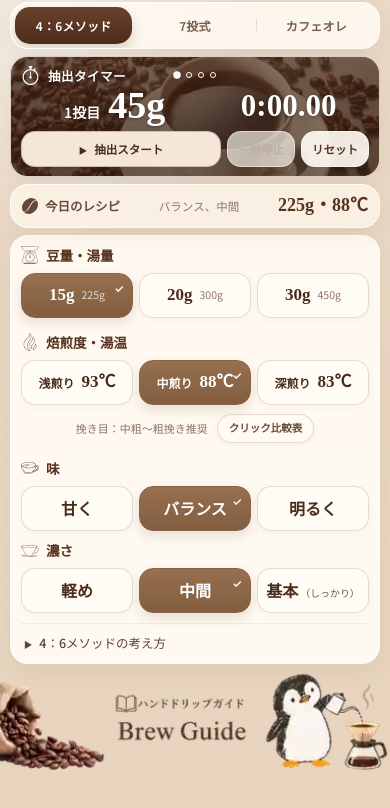
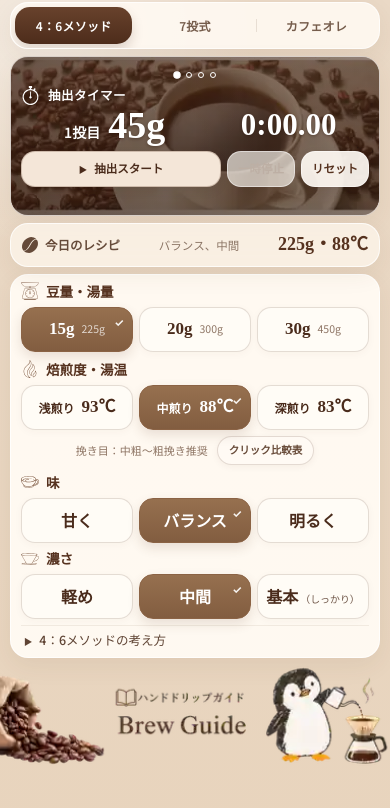
Before and after one commit to miho-kit/46-brew-guide, a plain HTML site: page index.html in a window 390 px wide. Drawn offline with Linux system fonts and the light colour scheme.

Commit message:
Match 4:6 timer height while preserving footer position

```diff
--- a/index.html
+++ b/index.html
@@ -26,6 +26,7 @@
 .range{display:none!important}
 .block.tasteBlock{margin-bottom:0!important}
 .block.strengthBlock{margin-top:8px!important}
+.fourSixTimer{min-height:160px!important;display:flex!important;flex-direction:column!important;justify-content:center!important}
 .recipe.sevenRecipe .recipeLabel{font-size:0}
 .recipe.sevenRecipe .recipeLabel:after{content:'抽出ポイント';font-size:12.5px;font-weight:600;color:#654a39}
 .recipe.sevenRecipe .recipeStyle{font-weight:700!important;color:#4a2b1b!important}
@@ -36,11 +37,19 @@
 .recipe.cafeRecipe .recipeStyle{text-align:right!important;font-weight:600;color:#654a39!important}
 .recipe.cafeRecipe .recipeMeta{display:none!important}
 .recipe.sevenRecipe .recipeStyle,.recipe.cafeRecipe .recipeStyle{font-size:12px!important;line-height:1.42!important}
+#settings46{min-height:438px!important}
 @media(max-width:430px){
   .recipe.sevenRecipe .recipeStyle,.recipe.cafeRecipe .recipeStyle{font-size:11.5px!important}
   #settingsSeven{min-height:364px!important}
+  #settings46{min-height:379px!important;padding:7px 10px 8px!important}
+  #settings46 .block+.block{margin-top:7px!important;padding-top:1px!important}
+  #settings46 .block.tasteBlock{margin-top:7px!important}
+  #settings46 .block.strengthBlock{margin-top:5px!important;padding-top:1px!important}
+  #settings46 .block h2{margin-bottom:6px!important}
+  #settings46 .grind{margin-top:6px!important}
+  #settings46 details{margin-top:6px!important;padding-top:5px!important}
 }
-@media(max-width:390px){#settingsSeven{min-height:352px!important}}
+@media(max-width:390px){#settingsSeven{min-height:352px!important}#settings46{min-height:367px!important}}
 #footerSpacer{height:0;pointer-events:none}
 .brand{border:0!important;background:transparent!important;box-shadow:none!important;border-radius:0!important;overflow:visible!important}
 .brand img{display:block!important;width:100%!important;max-width:100%!important;height:auto!important;margin:0!important;object-fit:contain!important;object-position:center!important}
```
